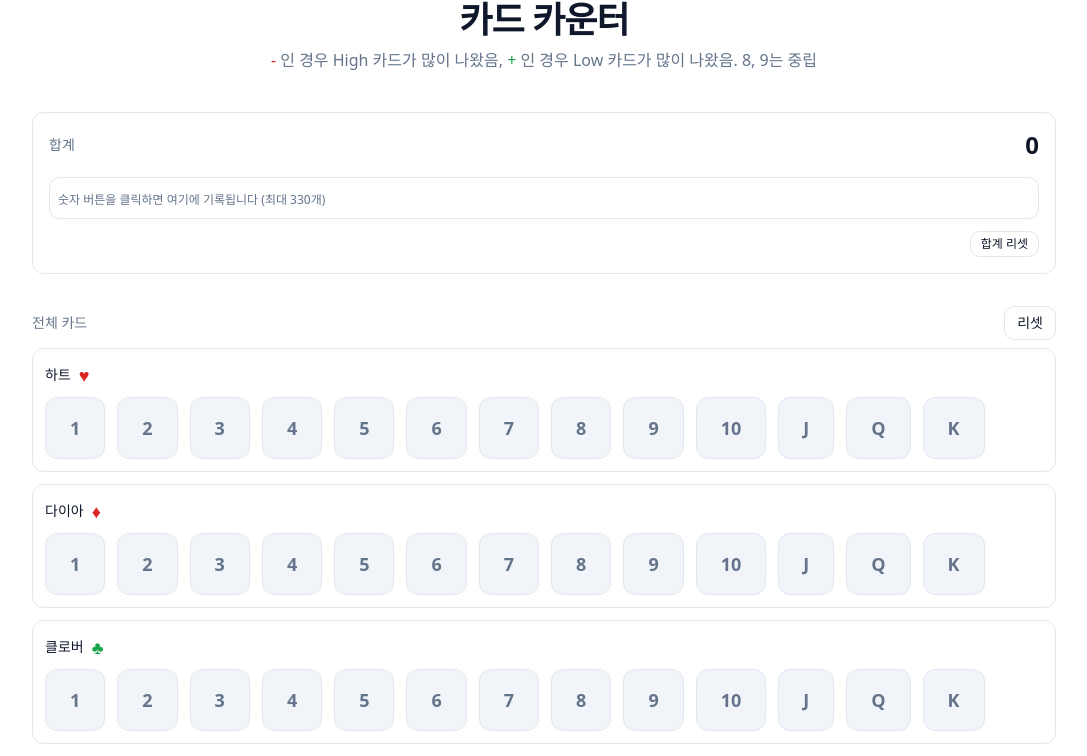
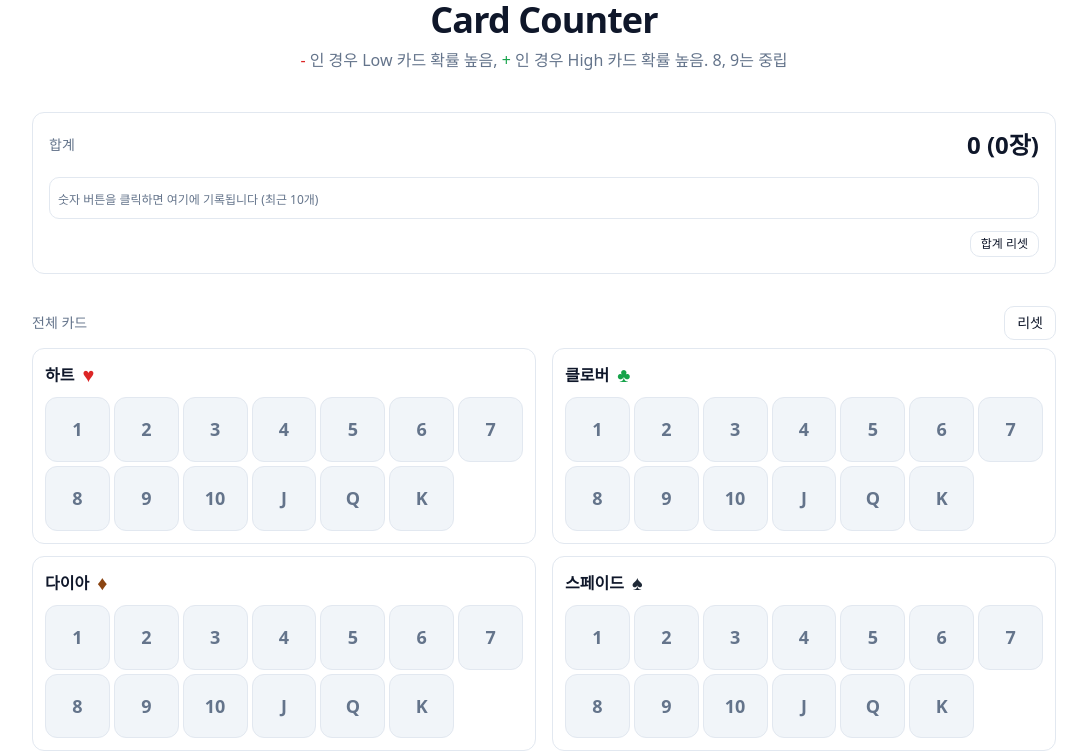
Before and after one commit to Grav2ty/Counting, a Next.js app: page / in a window 1280 px wide. Shown: the top 756 px of the page, without its empty margins (96-1183 px from the left). Built offline with nearby package versions, Linux system fonts and the light colour scheme.

Commit message:
modify
28Sep25

```diff
--- a/app/page.tsx
+++ b/app/page.tsx
@@ -8,9 +8,9 @@ export default function Page() {
     <main className="container flex min-h-screen flex-col justify-center">
       <section className="mx-auto w-full max-w-5xl">
         <header className="mb-10 text-center">
-          <h1 className="text-4xl font-bold tracking-tight">카드 카운터</h1>
+          <h1 className="text-4xl font-bold tracking-tight">Card Counter</h1>
           <p className="mt-2 text-muted-foreground">
-            <span className="text-red-600">-</span> 인 경우 High 카드가 많이 나왔음, <span className="text-green-600">+</span> 인 경우 Low 카드가 많이 나왔음. 8, 9는 중립
+            <span className="text-red-600">-</span> 인 경우 Low 카드 확률 높음, <span className="text-green-600">+</span> 인 경우 High 카드 확률 높음. 8, 9는 중립
           </p>
         </header>
 
@@ -24,7 +24,9 @@ function LandingGrid() {
   const [selectedSuitKey, setSelectedSuitKey] = useState<string | null>(null)
   const [countsMap, setCountsMap] = useState<Map<string, number>>(new Map())
   const [isPanelOpen, setIsPanelOpen] = useState<boolean>(true)
-  const [history, setHistory] = useState<number[]>([])
+  const [history, setHistory] = useState<{ score: number; cardNumber: number; suitKey: Suit['key'] }[]>([])
+  const [lastClickedCard, setLastClickedCard] = useState<{ suitKey: Suit['key']; number: number; clickType: 'left' | 'right' } | null>(null)
+  const [showLimitPopup, setShowLimitPopup] = useState<boolean>(false)
 
   function handleSelectSuit({ key }: { key: string }) {
     if (!key) return
@@ -55,31 +57,58 @@ function LandingGrid() {
     })
   }
 
-  function resetAll() { setCountsMap(new Map()); setHistory([]) }
-  function resetTotalOnly() { setHistory([]); setCountsMap(new Map()) }
+  function resetAll() { setCountsMap(new Map()); setHistory([]); setLastClickedCard(null); }
+  function resetTotalOnly() { setHistory([]); setCountsMap(new Map()); setLastClickedCard(null); }
 
-  function pushHistory({ delta }: { delta: number }) {
+  function pushHistory({ delta, cardNumber, suitKey }: { delta: number; cardNumber: number; suitKey: Suit['key'] }) {
     setHistory(prev => {
-      const next = [...prev, delta]
-      if (next.length > 330) next.splice(0, next.length - 330)
-      return next
-    })
+      const newItem = { score: delta, cardNumber, suitKey };
+      const next = [...prev, newItem];
+
+      // 200개를 초과하면 팝업 표시
+      if (next.length > 200) {
+        setShowLimitPopup(true);
+        return prev; // 새로운 항목을 추가하지 않음
       }
 
-  function removeLastHistoryValue({ value }: { value: number }) {
-    setHistory(prev => {
-      for (let i = prev.length - 1; i >= 0; i--) {
-        if (prev[i] === value) {
-          const next = prev.slice(0, i).concat(prev.slice(i + 1))
-          return next
+      return next;
+    });
+  }
+
+  function removeLastHistoryValue({ value, suitKey, number }: { value: number; suitKey: Suit['key']; number: number }) {
+    setHistory(prevHistory => {
+      let targetIndex = -1;
+      let removedItem: { score: number; cardNumber: number; suitKey: Suit['key'] } | null = null;
+
+      // value와 일치하는 가장 최근의 항목 찾기
+      for (let i = prevHistory.length - 1; i >= 0; i--) {
+        if (prevHistory[i].score === value && prevHistory[i].suitKey === suitKey && prevHistory[i].cardNumber === number) {
+          targetIndex = i;
+          removedItem = prevHistory[i];
+          break;
         }
       }
-      return prev
-    })
+
+      if (targetIndex !== -1 && removedItem) {
+        // countsMap 업데이트
+        decrementCard({ suitKey, number });
+        const newHistory = prevHistory.slice(0, targetIndex).concat(prevHistory.slice(targetIndex + 1));
+        return newHistory; // 제거된 항목을 반영한 history 반환
+      }
+      return prevHistory; // 변경 없음
+    });
   }
 
   function handleMouseAction({ suitKey, number, buttons, button }: { suitKey: Suit['key']; number: number; buttons: number; button: number }) {
     const score = scoreFor(number)
+
+    // 마지막으로 클릭된 카드 정보 업데이트
+    setLastClickedCard({
+      suitKey,
+      number,
+      clickType: button === 0 ? 'left' : 'right' // 좌클릭(0) 또는 우클릭(2)에 따라 clickType 설정
+    })
+
     if (buttons === 3) { // 좌+우 동시: 해당 카드 카운트 0으로, 합계 변경 없음
       setCountsMap(prev => {
         const id = cardId({ suitKey, number })
@@ -92,37 +121,76 @@ function LandingGrid() {
     }
     if (button === 2) { // 우클릭: 카운트 감소, 합계에서는 마지막 동일 점수 항목 제거
       decrementCard({ suitKey, number })
-      removeLastHistoryValue({ value: score })
+      removeLastHistoryValue({ value: score, suitKey, number })
       return
     }
     if (button === 0) { // 좌클릭: 카운트 증가, 합계에 점수 추가
       incrementCard({ suitKey, number })
-      pushHistory({ delta: score })
+      pushHistory({ delta: score, cardNumber: number, suitKey })
     }
   }
 
   const selectedSuit = selectedSuitKey ? SUITS.find(s => s.key === selectedSuitKey) ?? null : null
-  const total = history.reduce((acc, n) => acc + n, 0)
+  const total = history.reduce((acc, n) => acc + n.score, 0)
   const totalClass = total < 0 ? 'text-red-600' : total > 0 ? 'text-green-600' : 'text-foreground'
+
+  // 디버깅: 히스토리와 계산 확인
+  if (history.length > 0) {
+    console.log('전체 히스토리:', history.map(h => `${h.score}(${h.cardNumber})`))
+    console.log('표시할 히스토리 (최근 10개):', history.slice(-10).map(h => `${h.score}(${h.cardNumber})`))
+    console.log('계산된 총합:', total)
+  }
 
   return (
     <div className="w-full select-none" onContextMenu={e => { e.preventDefault() }}>
+      {/* 팝업 메시지 */}
+      {showLimitPopup && (
+        <div className="fixed inset-0 z-50 flex items-center justify-center bg-black/50">
+          <div className="rounded-lg bg-white p-6 shadow-lg">
+            <h3 className="text-lg font-semibold mb-2">알림</h3>
+            <p className="text-gray-700 mb-4">허용치를 넘었습니다. 리셋하시기 바랍니다.</p>
+            <div className="flex justify-end gap-2">
+              <button
+                onClick={() => setShowLimitPopup(false)}
+                className="rounded-md border px-4 py-2 text-sm hover:bg-gray-100"
+              >
+                확인
+              </button>
+              <button
+                onClick={() => {
+                  setShowLimitPopup(false)
+                  resetAll()
+                }}
+                className="rounded-md bg-red-600 px-4 py-2 text-sm text-white hover:bg-red-700"
+              >
+                리셋
+              </button>
+            </div>
+          </div>
+        </div>
+      )}
+
       {/* 합계 섹션을 카드 리스트 위로 이동 */}
       <section className="mb-6 rounded-xl border bg-card p-4">
         <div className="flex items-center justify-between">
           <span className="text-sm text-muted-foreground">합계</span>
-          <span className={`text-2xl font-bold tabular-nums ${totalClass}`}>{total}</span>
+          <span className={`text-2xl font-bold tabular-nums ${totalClass}`}>{total} ({history.length}장)</span>
         </div>
-        <div className="mt-4 max-h-80 overflow-auto rounded-md border bg-background/40 p-2 [-ms-overflow-style:none] [scrollbar-width:thin]">
+        <div className="mt-4 overflow-x-auto rounded-md border bg-background/40 p-2 [-ms-overflow-style:none] [scrollbar-width:thin] [&::-webkit-scrollbar]:hidden">
           {history.length === 0 && (
-            <span className="text-xs text-muted-foreground">숫자 버튼을 클릭하면 여기에 기록됩니다 (최대 330개)</span>
+            <span className="text-xs text-muted-foreground">숫자 버튼을 클릭하면 여기에 기록됩니다 (최근 10개)</span>
           )}
-          <div className="flex flex-wrap gap-1">
-            {history.map((v, idx) => (
-              <span key={`${v}-${idx}`} className={`inline-flex items-center rounded-md border px-2 py-1 text-xs font-medium ${v < 0 ? 'text-red-600' : v > 0 ? 'text-green-600' : 'text-foreground'} bg-muted`}>
-                {v > 0 ? `+${v}` : `${v}`}
+          <div className="flex gap-1 whitespace-nowrap">
+            {history.slice(-10).map((item, idx) => {
+              const displayIndex = history.length - 10 + idx
+              const suit = SUITS.find(s => s.key === item.suitKey)
+              return (
+                <span key={`display-${displayIndex}-${item.score}-${item.cardNumber}-${item.suitKey}`} className={`inline-flex items-center rounded-md border px-2 py-1 text-xs font-medium ${item.score < 0 ? 'text-red-600' : item.score > 0 ? 'text-green-600' : 'text-foreground'} bg-muted`}>
+                  {item.score > 0 ? `+${item.score}` : `${item.score}`}
+                  {suit && <span className={`${suit.color}`}> ({getRankLabel(item.cardNumber)}{suit ? ` ${suit.symbol}` : ''})</span>}
                 </span>
-            ))}
+              )
+            })}
           </div>
         </div>
         <div className="mt-3 flex justify-end">
@@ -139,6 +207,7 @@ function LandingGrid() {
 
       <CardList
         countsMap={countsMap}
+        lastClickedCard={lastClickedCard}
         onMouseAction={({ suitKey, number, buttons, button }) => handleMouseAction({ suitKey, number, buttons, button })}
       />
 
@@ -172,6 +241,7 @@ function LandingGrid() {
       {isPanelOpen && selectedSuit && (
         <NumbersPanel
           suit={selectedSuit}
+          lastClickedCard={lastClickedCard}
           isActive={(n) => (countsMap.get(cardId({ suitKey: selectedSuit.key, number: n })) ?? 0) >= 1}
           getCount={(n) => countsMap.get(cardId({ suitKey: selectedSuit.key, number: n })) ?? 0}
           onMouseAction={({ number, buttons, button }) => handleMouseAction({ suitKey: selectedSuit.key, number, buttons, button })}
@@ -181,8 +251,9 @@ function LandingGrid() {
   )
 }
 
-function NumbersPanel({ suit, isActive, getCount, onMouseAction }: {
+function NumbersPanel({ suit, lastClickedCard, isActive, getCount, onMouseAction }: {
   suit: Suit
+  lastClickedCard: { suitKey: Suit['key']; number: number; clickType: 'left' | 'right' } | null
   isActive: (n: number) => boolean
   getCount: (n: number) => number
   onMouseAction: ({ number, buttons, button }: { number: number; buttons: number; button: number }) => void
@@ -200,11 +271,15 @@ function NumbersPanel({ suit, isActive, getCount, onMouseAction }: {
         {numbers.map(num => {
           const active = isActive(num)
           const count = getCount(num)
+          const isLastClicked = lastClickedCard?.suitKey === suit.key && lastClickedCard?.number === num
+          const backgroundColorClass = isLastClicked
+            ? (lastClickedCard?.clickType === 'right' ? 'bg-green-500 text-white' : 'bg-red-500 text-white')
+            : (count >= 4 ? 'bg-purple-500 text-white' : (active ? 'bg-primary text-primary-foreground' : 'bg-muted text-muted-foreground hover:bg-accent'))
           return (
             <button
               key={num}
               type="button"
-              className={`relative shrink-0 rounded-lg border px-6 py-4 text-lg font-semibold transition-colors ${active ? 'bg-primary text-primary-foreground' : 'bg-muted text-muted-foreground hover:bg-accent'}`}
+              className={`relative shrink-0 rounded-lg border px-6 py-4 text-lg font-semibold transition-colors ${backgroundColorClass}`}
               aria-pressed={active}
               aria-label={`${suit.label} ${getRankLabel(num)}`}
               role="listitem"
@@ -229,7 +304,7 @@ function generateNumbers({ from, to }: { from: number; to: number }) {
 
 const SUITS: Suit[] = [
   { key: 'hearts', label: '하트', color: 'text-red-600', symbol: '♥' },
-  { key: 'diamonds', label: '다이아', color: 'text-red-600', symbol: '♦' },
+  { key: 'diamonds', label: '다이아', color: 'text-[#8B4513]', symbol: '♦' }, // 새들브라운 색상 사용
   { key: 'clubs', label: '클로버', color: 'text-green-600', symbol: '♣' },
   { key: 'spades', label: '스페이드', color: 'text-gray-800', symbol: '♠' }
 ]
@@ -241,38 +316,42 @@ interface Suit {
   symbol: string
 }
 
-function CardList({ countsMap, onMouseAction }: {
+function CardList({ countsMap, lastClickedCard, onMouseAction }: {
   countsMap: Map<string, number>
+  lastClickedCard: { suitKey: Suit['key']; number: number; clickType: 'left' | 'right' } | null
   onMouseAction: ({ suitKey, number, buttons, button }: { suitKey: Suit['key']; number: number; buttons: number; button: number }) => void
 }) {
   const numbers = generateNumbers({ from: 1, to: 13 })
   return (
-    <section className="mt-2 space-y-3">
-      {SUITS.map(suit => (
+    <section className="mt-2 grid grid-cols-2 gap-4">
+      <div className="col-span-1 space-y-3">
+        {SUITS.slice(0, 2).map(suit => (
           <div key={suit.key} className="rounded-lg border p-3">
-          <div className="mb-2 flex items-center justify-between gap-2">
-            <div className="flex items-center gap-2">
-              <span className="text-sm font-medium">{suit.label}</span>
-              <span className={`text-lg ${suit.color}`}>{suit.symbol}</span>
+            <div className="mb-2 flex items-center gap-2">
+              <span className="text-md font-semibold">{suit.label}</span>
+              <span className={`text-xl ${suit.color}`}>{suit.symbol}</span>
             </div>
-          </div>
-          <div className="flex flex-wrap items-center gap-3">
+            <div className="grid grid-cols-7 gap-1">
               {numbers.map(num => {
                 const id = cardId({ suitKey: suit.key, number: num })
                 const count = countsMap.get(id) ?? 0
                 const active = count >= 1
+                const isLastClicked = lastClickedCard?.suitKey === suit.key && lastClickedCard?.number === num
+                const backgroundColorClass = isLastClicked
+                  ? (lastClickedCard?.clickType === 'right' ? 'bg-green-500 text-white' : 'bg-red-500 text-white')
+                  : (count >= 4 ? 'bg-purple-500 text-white' : (active ? 'bg-primary text-primary-foreground' : 'bg-muted text-muted-foreground hover:bg-accent'))
                 return (
                   <button
                     key={id}
                     type="button"
                     onMouseDown={e => onMouseAction({ suitKey: suit.key, number: num, buttons: e.buttons, button: e.button })}
-                  className={`relative rounded-lg border px-6 py-4 text-lg font-semibold transition-colors ${active ? 'bg-primary text-primary-foreground' : 'bg-muted text-muted-foreground hover:bg-accent'}`}
+                    className={`relative flex items-center justify-center rounded-lg border aspect-square text-lg font-semibold transition-colors ${backgroundColorClass}`}
                     aria-pressed={active}
                     aria-label={`${suit.label} ${getRankLabel(num)}`}
                   >
                     {getRankLabel(num)}
                     {count >= 2 && (
-                    <span className="absolute -right-2 -top-2 inline-flex h-6 min-w-6 items-center justify-center rounded-full bg-foreground px-2 text-xs font-bold text-background">+{count}</span>
+                      <span className="absolute -right-1 -top-1 inline-flex h-4 min-w-4 items-center justify-center rounded-full bg-foreground text-[0.6rem] font-bold text-background">+{count}</span>
                     )}
                   </button>
                 )
@@ -280,6 +359,43 @@ function CardList({ countsMap, onMouseAction }: {
             </div>
           </div>
         ))}
+      </div>
+      <div className="col-span-1 space-y-3">
+        {SUITS.slice(2, 4).map(suit => (
+          <div key={suit.key} className="rounded-lg border p-3">
+            <div className="mb-2 flex items-center gap-2">
+              <span className="text-md font-semibold">{suit.label}</span>
+              <span className={`text-xl ${suit.color}`}>{suit.symbol}</span>
+            </div>
+            <div className="grid grid-cols-7 gap-1">
+              {numbers.map(num => {
+                const id = cardId({ suitKey: suit.key, number: num })
+                const count = countsMap.get(id) ?? 0
+                const active = count >= 1
+                const isLastClicked = lastClickedCard?.suitKey === suit.key && lastClickedCard?.number === num
+                const backgroundColorClass = isLastClicked
+                  ? (lastClickedCard?.clickType === 'right' ? 'bg-green-500 text-white' : 'bg-red-500 text-white')
+                  : (count >= 4 ? 'bg-purple-500 text-white' : (active ? 'bg-primary text-primary-foreground' : 'bg-muted text-muted-foreground hover:bg-accent'))
+                return (
+                  <button
+                    key={id}
+                    type="button"
+                    onMouseDown={e => onMouseAction({ suitKey: suit.key, number: num, buttons: e.buttons, button: e.button })}
+                    className={`relative flex items-center justify-center rounded-lg border aspect-square text-lg font-semibold transition-colors ${backgroundColorClass}`}
+                    aria-pressed={active}
+                    aria-label={`${suit.label} ${getRankLabel(num)}`}
+                  >
+                    {getRankLabel(num)}
+                    {count >= 2 && (
+                      <span className="absolute -right-1 -top-1 inline-flex h-4 min-w-4 items-center justify-center rounded-full bg-foreground text-[0.6rem] font-bold text-background">+{count}</span>
+                    )}
+                  </button>
+                )
+              })}
+            </div>
+          </div>
+        ))}
+      </div>
     </section>
   )
 }
```
Lines whose indentation alone changed are shown as unchanged.
